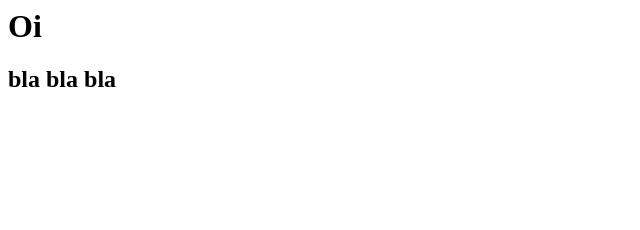
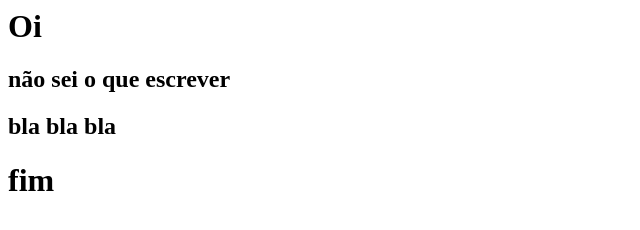
Before and after one commit to cfegydio/ProgWeb2-1, a plain HTML site: page teste.html in a window 1280 px wide. Shown: the whole page, without its empty margins (0-640 px from the left). Drawn offline with Linux system fonts and the light colour scheme.

Commit message:
Update teste.html

```diff
--- a/teste.html
+++ b/teste.html
@@ -4,6 +4,8 @@
 	</head>
 	<body>
 		<h1>Oi</h1>
+		<h2>não sei o que escrever</h2>
 		<h2>bla bla bla</h2>
+		<h1>fim</h1>
 	</body>
 </html>
```
